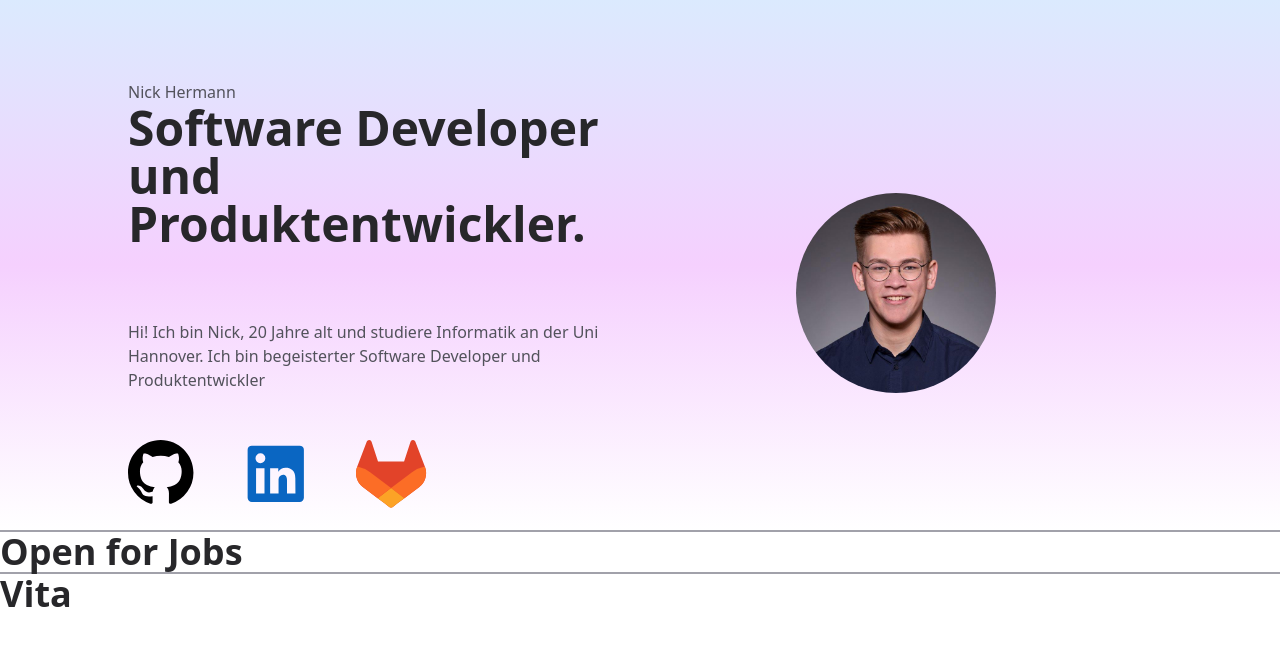
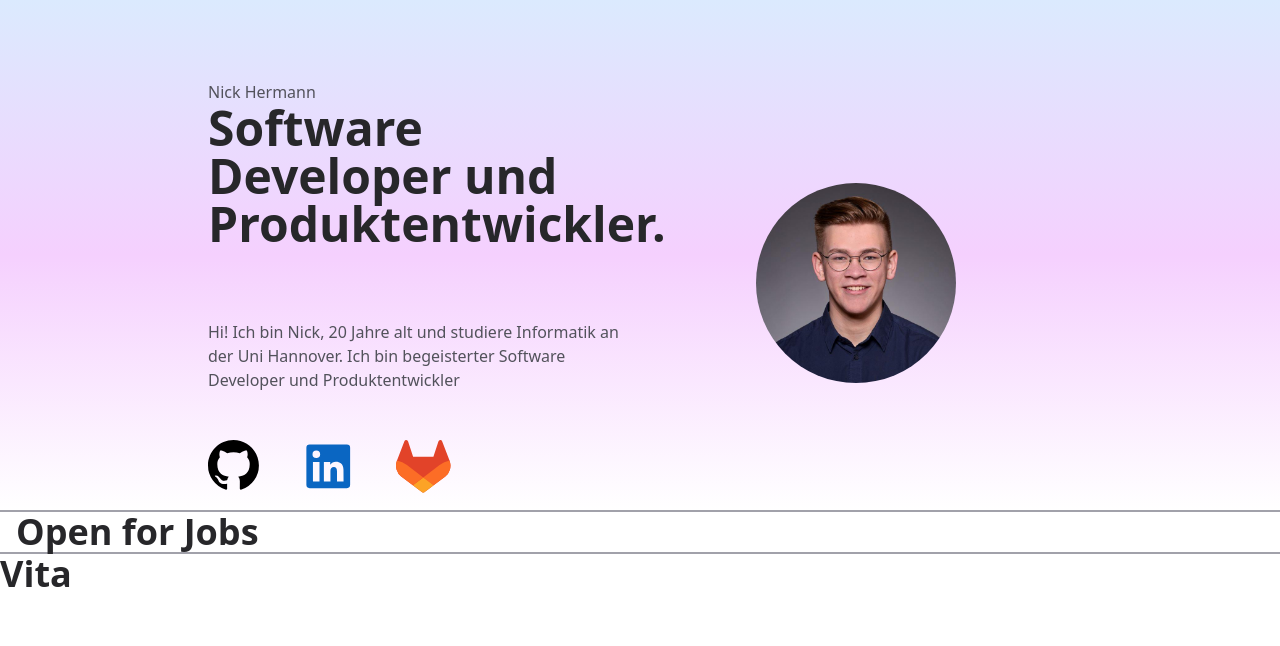
Before and after one commit to nickhrm/my-website, a Next.js app: page / in a window 1280 px wide. Shown: the top 646 px of the page. Built offline with nearby package versions, Linux system fonts and the light colour scheme.

Commit message:
added links and themes

```diff
--- a/src/components/Header/HeaderLogos.tsx
+++ b/src/components/Header/HeaderLogos.tsx
@@ -2,19 +2,20 @@ export default function HeaderLogos() {
     return (<div className="flex flex-row justify-center md:justify-start">
 
         {/* github logo */}
-        <svg height="90" aria-hidden="true" viewBox="0 0 22 22" width="90" >
+
+        <svg className="hover:cursor-pointer" height="70" aria-hidden="true" viewBox="0 0 22 22" width="70" onClick={() => window.open("https://github.com/nickhrm")}>
             <path d="M8 0c4.42 0 8 3.58 8 8a8.013 8.013 0 0 1-5.45 7.59c-.4.08-.55-.17-.55-.38 0-.27.01-1.13.01-2.2 0-.75-.25-1.23-.54-1.48 1.78-.2 3.65-.88 3.65-3.95 0-.88-.31-1.59-.82-2.15.08-.2.36-1.02-.08-2.12 0 0-.67-.22-2.2.82-.64-.18-1.32-.27-2-.27-.68 0-1.36.09-2 .27-1.53-1.03-2.2-.82-2.2-.82-.44 1.1-.16 1.92-.08 2.12-.51.56-.82 1.28-.82 2.15 0 3.06 1.86 3.75 3.64 3.95-.23.2-.44.55-.51 1.07-.46.21-1.61.55-2.33-.66-.15-.24-.6-.83-1.23-.82-.67.01-.27.38.01.53.34.19.73.9.82 1.13.16.45.68 1.31 2.69.94 0 .67.01 1.3.01 1.49 0 .21-.15.45-.55.38A7.995 7.995 0 0 1 0 8c0-4.42 3.58-8 8-8Z"></path>
         </svg>
 
         <div className="w-6"></div>
         {/* linkedIn Logo*/}
-        <svg xmlns="http://www.w3.org/2000/svg" viewBox="0 0 32 32" data-supported-dps="24x24" fill="#0A66C2" width="90" height="90" focusable="false">
+        <svg className="hover:cursor-pointer" xmlns="http://www.w3.org/2000/svg" viewBox="0 0 32 32" data-supported-dps="24x24" fill="#0A66C2" width="70" height="70" onClick={() => window.open("https://www.linkedin.com/in/nick-hermann-34b886164/")}>
             <path d="M20.5 2h-17A1.5 1.5 0 002 3.5v17A1.5 1.5 0 003.5 22h17a1.5 1.5 0 001.5-1.5v-17A1.5 1.5 0 0020.5 2zM8 19H5v-9h3zM6.5 8.25A1.75 1.75 0 118.3 6.5a1.78 1.78 0 01-1.8 1.75zM19 19h-3v-4.74c0-1.42-.6-1.93-1.38-1.93A1.74 1.74 0 0013 14.19a.66.66 0 000 .14V19h-3v-9h2.9v1.3a3.11 3.11 0 012.7-1.4c1.55 0 3.36.86 3.36 3.66z"></path>
         </svg>
 
         <div className="w-6"></div>
         {/* gitlab Logo*/}
-        <svg width="90" height="90" viewBox="0 0 32 32" fill="none" xmlns="http://www.w3.org/2000/svg">
+        <svg className="hover:cursor-pointer" width="70" height="70" viewBox="0 0 32 32" fill="none" xmlns="http://www.w3.org/2000/svg " onClick={() => window.open("https://gitlab.com/nickhermann")}>
             <path d="m24.507 9.5-.034-.09L21.082.562a.896.896 0 0 0-1.694.091l-2.29 7.01H7.825L5.535.653a.898.898 0 0 0-1.694-.09L.451 9.411.416 9.5a6.297 6.297 0 0 0 2.09 7.278l.012.01.03.022 5.16 3.867 2.56 1.935 1.554 1.176a1.051 1.051 0 0 0 1.268 0l1.555-1.176 2.56-1.935 5.197-3.89.014-.01A6.297 6.297 0 0 0 24.507 9.5Z" fill="#E24329"></path>
             <path d="m24.507 9.5-.034-.09a11.44 11.44 0 0 0-4.56 2.051l-7.447 5.632 4.742 3.584 5.197-3.89.014-.01A6.297 6.297 0 0 0 24.507 9.5Z" fill="#FC6D26"></path>
             <path d="m7.707 20.677 2.56 1.935 1.555 1.176a1.051 1.051 0 0 0 1.268 0l1.555-1.176 2.56-1.935-4.743-3.584-4.755 3.584Z" fill="#FCA326"></path>
--- a/src/components/Header/HeaderText.tsx
+++ b/src/components/Header/HeaderText.tsx
@@ -3,10 +3,10 @@ import HeaderLogos from "./HeaderLogos";
 export default function HeaderText() {
 
     return (<div className="flex flex-col">
-        <h1 className="mt-6 text-base text-zinc-600 text-center md:text-left">Nick Hermann</h1>
-        <h2 className="text-4xl font-bold  text-zinc-800  sm:text-5xl text-center md:text-left">Software Developer und Produktentwickler.</h2>
+        <h1 className="mt-6 myText text-center md:text-left">Nick Hermann</h1>
+        <h2 className="myHeading sm:text-5xl text-center md:text-left">Software Developer und Produktentwickler.</h2>
         <div className="h-12"></div>
-        <h3 className="mt-6 text-base text-zinc-600 text-center md:text-left">Hi! Ich bin Nick, 20 Jahre alt und studiere Informatik an der Uni Hannover. Ich bin begeisterter Software Developer und Produktentwickler</h3>
+        <h3 className="mt-6 myText text-center md:text-left">Hi! Ich bin Nick, 20 Jahre alt und studiere Informatik an der Uni Hannover. Ich bin begeisterter Software Developer und Produktentwickler</h3>
         <div className="h-12"></div>
         <HeaderLogos></HeaderLogos>
     </div>)
--- a/src/components/Header/HeaderWrapper.tsx
+++ b/src/components/Header/HeaderWrapper.tsx
@@ -6,9 +6,9 @@ export default function HeaderWrapper() {
 
     return (
 
-        <div className=" px-4 pt-14 bg-gradient-to-b from-blue-100 via-fuchsia-200 to-transparent flex justify-center">
+        <div className="pt-14 bg-gradient-to-b from-blue-100 via-fuchsia-200 to-transparent flex justify-center">
 
-            <div className="max-w-5xl grid sm:grid-cols-1 md:grid-cols-2 justify-center ">
+            <div className="myContainer grid sm:grid-cols-1 md:grid-cols-2 justify-center ">
                 <HeaderImage></HeaderImage>
                 <HeaderText></HeaderText>
             </div>
--- a/src/components/OpenForJobs.tsx
+++ b/src/components/OpenForJobs.tsx
@@ -1,9 +1,12 @@
 import Divider from "./Divider";
 
 export default function OpenForJobs() {
-    return <div className=''>
+    return <div >
         <Divider></Divider>
-    <p className="text-4xl font-bold  text-zinc-800">Open for Jobs</p>
+        <div className="myContainer">
+            <p className="myHeading">Open for Jobs</p>
+        </div>
+
         <Divider></Divider>
     </div>
 }
--- /dev/null
+++ b/src/components/SvgLink.tsx
@@ -0,0 +1,6 @@
+
+
+
+export default function SvgLink(link: string) {
+
+}
--- a/src/components/Vita.tsx
+++ b/src/components/Vita.tsx
@@ -1,5 +1,5 @@
 export default function Vita() {
     return <div className=''>
-        <p className="text-4xl font-bold  text-zinc-800">Vita</p>
+        <p className="myHeading">Vita</p>
     </div>
 }
--- a/src/css/Typography.css
+++ /dev/null
@@ -1,3 +0,0 @@
-/* @layer heading {
-    @apply text-4xl font-bold  text-zinc-800
-} */
--- a/src/styles/globals.css
+++ b/src/styles/globals.css
@@ -1,3 +1,19 @@
 @tailwind base;
 @tailwind components;
 @tailwind utilities;
+
+
+
+@layer components {
+    .myHeading {
+        @apply text-4xl font-bold text-zinc-800;
+    }
+
+    .myText {
+        @apply text-base text-zinc-600;
+    }
+
+    .myContainer {
+        @apply max-w-4xl px-4;
+    }
+}
```
